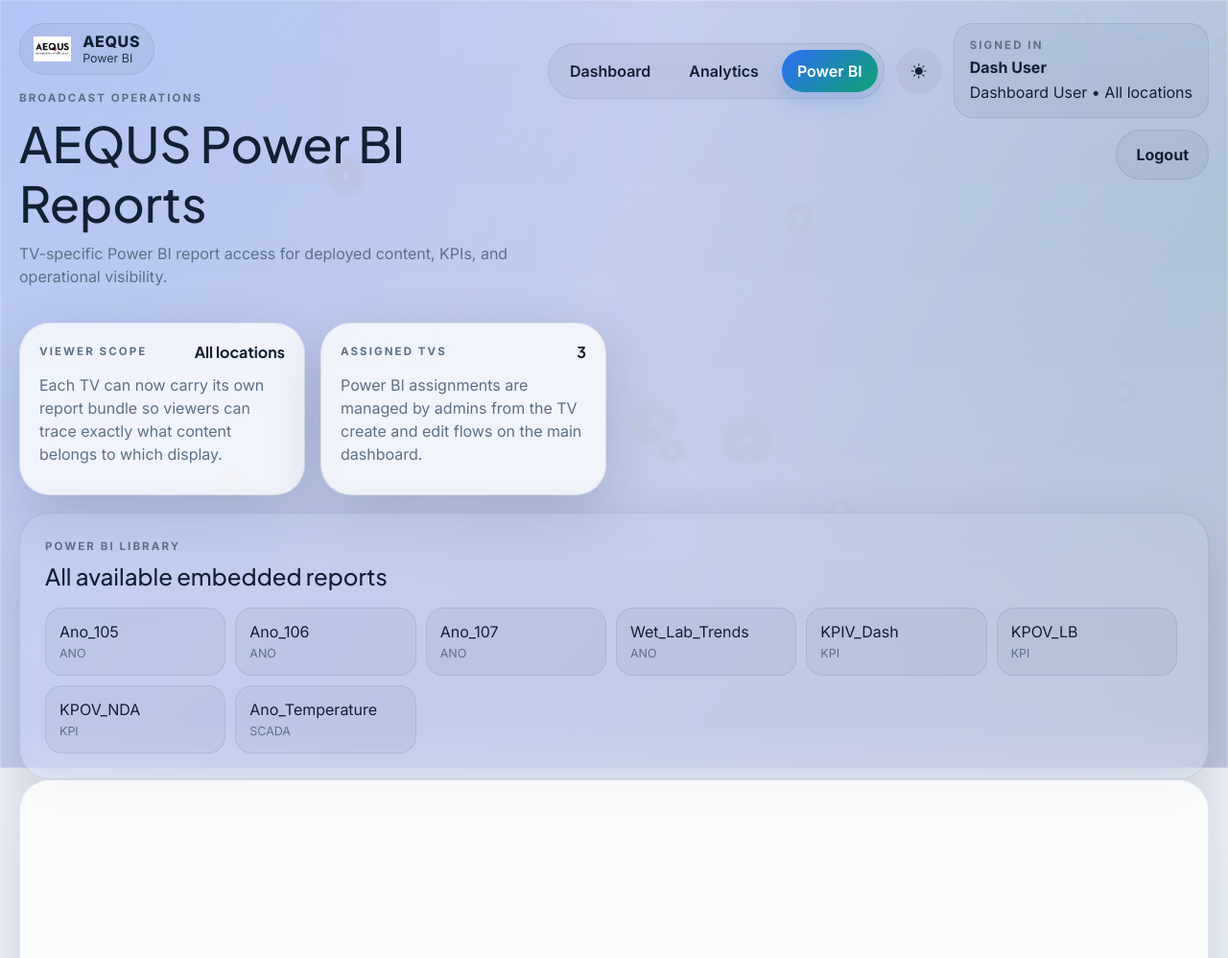
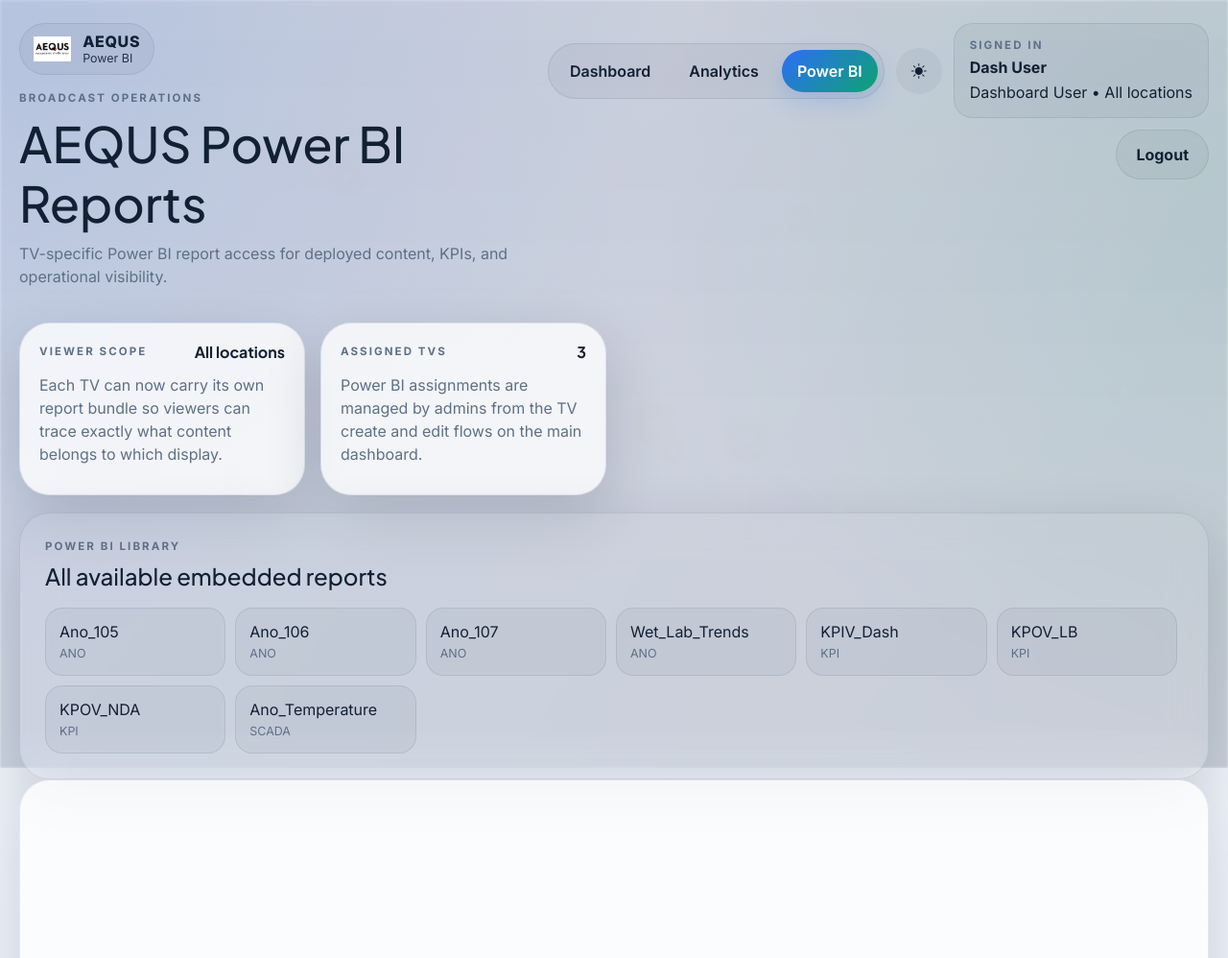
Before and after one commit to UJJWAL10R/AEQUS_flask-website, a Flask app: page /powerbi in a window 1280 px wide. Shown: the top 998 px of the page at 96% size. Run offline with Flask 3, Linux system fonts and the light colour scheme; the visitor is signed in with stand-in values (Sample User, id 1); data comes from the database, SQL or seed files in the repository.

Commit message:
Initial commit

```diff
--- a/static/app.js
+++ b/static/app.js
@@ -226,10 +226,10 @@
 
     function livePalette(palette) {
       return {
-        primary: "#2f5fe9",
-        secondary: "#2746b7",
-        tertiary: "#1a2f7a",
-        line: normalizeColor("#2f5fe9", 0.08),
+        primary: "#17306f",
+        secondary: "#10224f",
+        tertiary: "#09122b",
+        line: normalizeColor("#17306f", 0.06),
       };
     }
 
@@ -299,9 +299,9 @@
       context.clearRect(0, 0, width, height);
 
       const glowGradient = context.createLinearGradient(0, 0, width, height);
-      glowGradient.addColorStop(0, normalizeColor(colors.primary, 0.08));
-      glowGradient.addColorStop(0.5, normalizeColor(colors.secondary, 0.045));
-      glowGradient.addColorStop(1, normalizeColor(colors.tertiary, 0.04));
+      glowGradient.addColorStop(0, normalizeColor(colors.primary, 0.06));
+      glowGradient.addColorStop(0.5, normalizeColor(colors.secondary, 0.035));
+      glowGradient.addColorStop(1, normalizeColor(colors.tertiary, 0.08));
       context.fillStyle = glowGradient;
       context.fillRect(0, 0, width, height);
 
@@ -317,7 +317,7 @@
 
         const radius = point.radius + Math.sin(point.pulse) * 0.7;
         const halo = context.createRadialGradient(point.x, point.y, 0, point.x, point.y, radius * 8);
-        halo.addColorStop(0, normalizeColor(index % 3 === 0 ? colors.primary : colors.secondary, 0.12));
+        halo.addColorStop(0, normalizeColor(index % 3 === 0 ? colors.primary : colors.secondary, 0.08));
         halo.addColorStop(1, "rgba(0, 0, 0, 0)");
         context.fillStyle = halo;
         context.beginPath();
--- a/static/styles.css
+++ b/static/styles.css
@@ -122,42 +122,42 @@
 .live-background-canvas {
   width: 100%;
   height: 100%;
-  opacity: 0.3;
-  filter: blur(1px);
+  opacity: 0.22;
+  filter: blur(1.4px);
 }
 
 .live-background-grid {
   background-image:
-    linear-gradient(rgba(255, 255, 255, 0.012) 1px, transparent 1px),
-    linear-gradient(90deg, rgba(255, 255, 255, 0.012) 1px, transparent 1px);
+    linear-gradient(rgba(40, 72, 145, 0.04) 1px, transparent 1px),
+    linear-gradient(90deg, rgba(40, 72, 145, 0.04) 1px, transparent 1px);
   background-size: 96px 96px;
   mask-image: linear-gradient(to bottom, rgba(0, 0, 0, 0.95), transparent 100%);
-  opacity: 0.18;
+  opacity: 0.12;
 }
 
 .live-background-scan {
   background:
-    linear-gradient(180deg, transparent 0%, rgba(34, 76, 178, 0.09) 50%, transparent 100%);
+    linear-gradient(180deg, transparent 0%, rgba(11, 25, 71, 0.16) 48%, rgba(18, 39, 108, 0.2) 52%, transparent 100%);
   transform: translateY(-100%);
-  animation: liveScan 20s linear infinite;
-  opacity: 0.32;
+  animation: liveScan 24s linear infinite;
+  opacity: 0.22;
 }
 
 .auth-body .live-background-canvas {
-  opacity: 0.4;
+  opacity: 0.28;
 }
 
 .auth-body .live-background-grid {
-  opacity: 0.22;
+  opacity: 0.14;
 }
 
 .dashboard-shell .live-background-canvas,
 body:not(.auth-body) .live-background-canvas {
-  opacity: 0.22;
+  opacity: 0.16;
 }
 
 body:not(.auth-body) .live-background-scan {
-  opacity: 0.18;
+  opacity: 0.14;
 }
 
 .app-shell {
```
